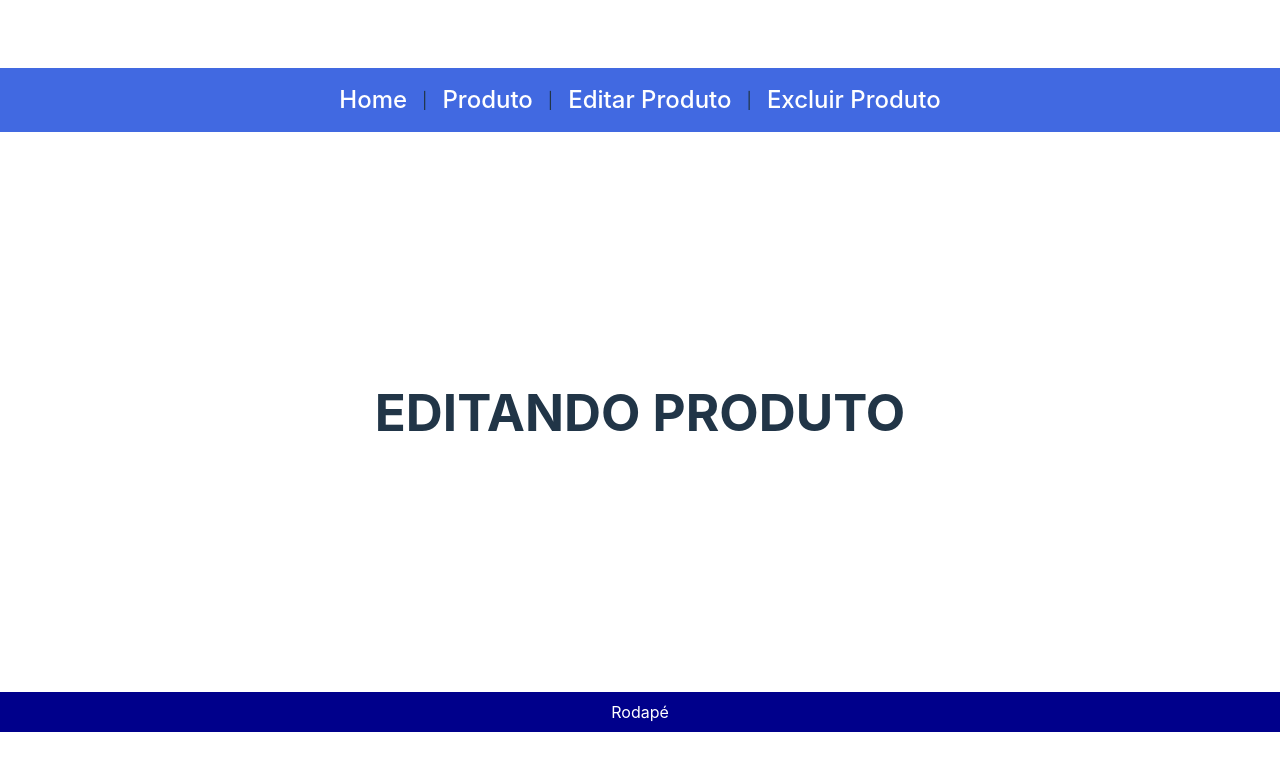
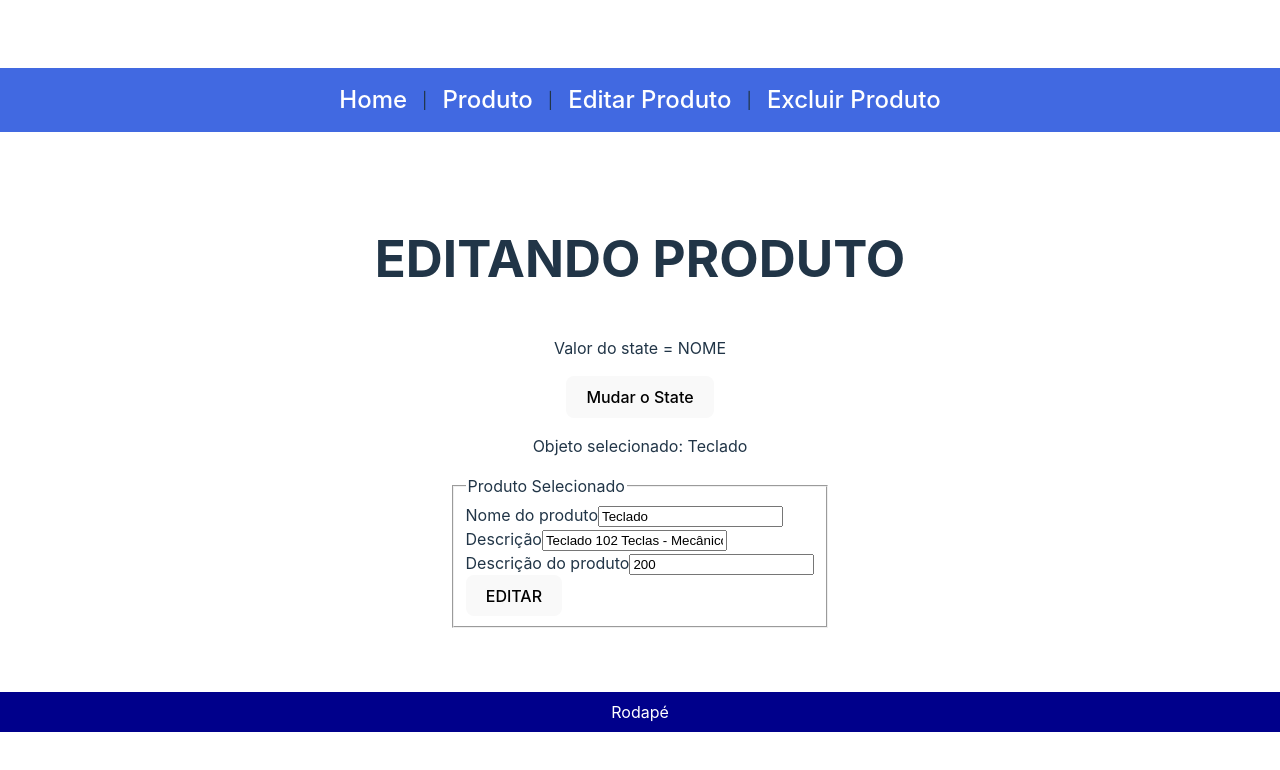
Before and after one commit to leonardobarral/1CP-RWD, a React (Vite) app: page /editar/produto/1 in a window 1280 px wide. Shown: the top 770 px of the page. Built offline with nearby package versions, Linux system fonts and the light colour scheme.

Commit message:
Atividade Iniciada, Atualizaçao do Projeto

```diff
--- a/src/routes/pageEditarProduto/index.jsx
+++ b/src/routes/pageEditarProduto/index.jsx
@@ -1,8 +1,48 @@
+import { useParams } from "react-router-dom";
+import { ListaProdutos } from "../../components/listaProdutos";
+import { useState } from "react";
+
+
 export default function EditarProduto(){
+
+    //Utilizando o HOOK useParams() para recuperar o ID passado no path
+    const {id} = useParams();
+
+    const prondutoRetornado = ListaProdutos.filter(produto => produto.id == id);
+
+    //useState()
+    const [produto,setProduto] = useState("NOME");
+
+
+
+    document.title = "EDITAR PRODUTOS " + id;
     return(
         <>
             <main>
                 <h1>EDITANDO PRODUTO</h1>
+                <p>Valor do state = {produto}</p>
+
+                <button onClick={()=>{setProduto("Joaquin gosta de xuxu!!")}}>Mudar o State</button>
+                <p>Objeto selecionado: {prondutoRetornado[0].nome}</p>
+                <form>
+                    <fieldset>
+                        <legend>Produto Selecionado</legend>
+                        <input type="hidden" name="id" defaultValue={prondutoRetornado[0].id}/>
+                        <div>
+                            <label htmlFor="idProduto">Nome do produto</label>
+                            <input type="text" name = "nome" id="idProd" defaultValue={prondutoRetornado[0].nome}/>
+                        </div>
+                        <div>
+                            <label htmlFor="idDesc">Descrição</label>
+                            <input type="text" name = "desc" id="idDesc" defaultValue={prondutoRetornado[0].desc}/>
+                        </div>
+                        <div>
+                            <label htmlFor="idPreco">Descrição do produto</label>
+                            <input type="text" name = "preco" id="idPreco" defaultValue={prondutoRetornado[0].preco}/>
+                        </div>
+                        <button>EDITAR</button>
+                    </fieldset>
+                </form>
             </main>
         </>
     );
--- a/src/routes/pageExcluirProduto/index.jsx
+++ b/src/routes/pageExcluirProduto/index.jsx
@@ -1,9 +1,33 @@
+import { useNavigate, useParams } from "react-router-dom";
+import { ListaProdutos } from "../../components/listaProdutos";
+
 export default function ExcluirProduto(){
+
+    document.title = "Exclusão Produto"
+    const {id} = useParams();
+    const navigate = useNavigate();
+
+    const produto = ListaProdutos.filter((intem)=>item.id == id)[0];
+
+
+
     return(
         <>
-            <main>
-                <h1>ExcluirProduto</h1>
-            </main>
+
+            <h1>ExcluirProduto</h1>
+            <div>
+                <h2>Produto Selecionado Para Exclusão</h2>
+                <h3>Você tem certeza que deseja excluir este produto?</h3>
+                <figure>
+                    <img src="" alt="" />
+                    <figcaption>
+                        Nome - R$ Preço
+                    </figcaption>
+                    <button>Excluir</button>
+                    <button>Cancelar</button>
+                </figure>
+            </div>
+
         </>
     );
 }
```
